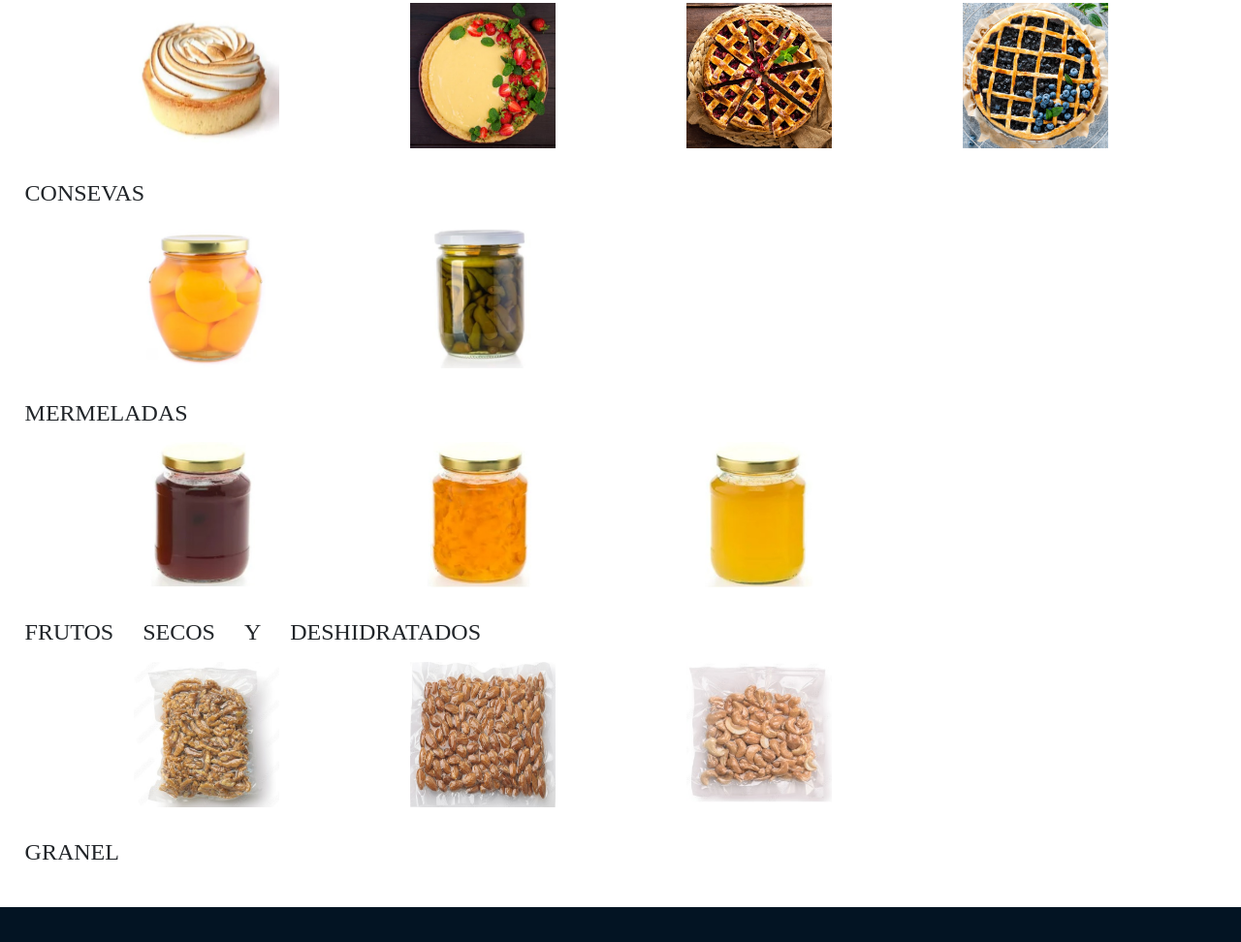
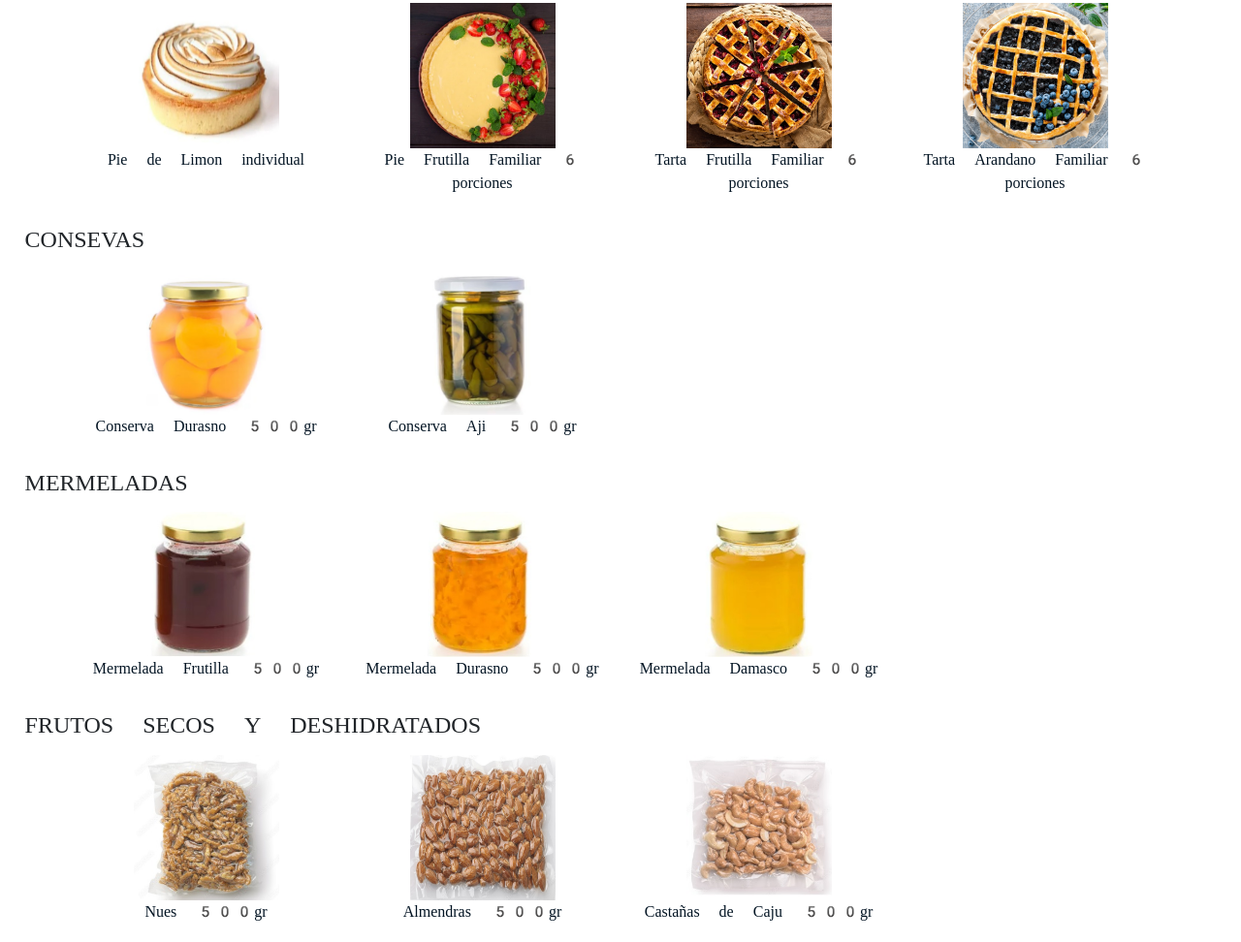
Before and after one commit to Inmarcesible/Curso38000-PaolaContreras, a plain HTML site: page pag/productos.html in a window 1280 px wide. Shown: the part 186-1158 px from the top of the page at 97% size. Drawn offline with nearby package versions, Linux system fonts and the light colour scheme.

```diff
--- a/pag/productos.html
+++ b/pag/productos.html
@@ -42,19 +42,19 @@
                 <div class="row">
                     <div class="col-12 col-sm-6 col-md-4 col-xl-3">
                         <img src="../img/pie.jpg" alt="pielimon" class="producto">
-                        <div><p></p></div>
+                        <div><p class="detalleprod">Pie de Limon individual</p></div>
                     </div>
                     <div class="col-12 col-sm-6 col-md-4 col-xl-3">
                         <img src="../img/piefrutilla.jpg" alt="piefrutilla" class="producto">
-                        <div><p></p></div>
+                        <div><p class="detalleprod">Pie Frutilla Familiar 6 porciones</p></div>
                     </div>
                     <div class="col-12 col-sm-6 col-md-4 col-xl-3">
                         <img src="../img/tarta.jpg" alt="tartafrutilla" class="producto">
-                        <div><p></p></div>
+                        <div><p class="detalleprod">Tarta Frutilla Familiar 6 porciones</p></div>
                     </div>
                     <div class="col-12 col-sm-6 col-md-4 col-xl-3">
                         <img src="../img/tartaarandano.png" alt="tartaarandano" class="producto">
-                        <div><p></p></div>
+                        <div><p class="detalleprod">Tarta Arandano Familiar 6 porciones</p></div>
                     </div>
                 </div>
             </div>
@@ -65,11 +65,11 @@
                 <div class="row">
                     <div class="col-12 col-sm-6 col-md-4 col-xl-3">
                         <img src="../img/conservadurasno.jpg" alt="conservadurasno" class="producto">
-                        <div><p></p></div>
+                        <div><p class="detalleprod">Conserva Durasno 500gr</p></div>
                     </div>
                     <div class="col-12 col-sm-6 col-md-4 col-xl-3">
                         <img src="../img/conservaaji.jpg" alt="conservaaji" class="producto">
-                        <div><p></p></div>
+                        <div><p class="detalleprod">Conserva Aji 500gr</p></div>
                     </div>
                 </div>
             </div>
@@ -80,15 +80,15 @@
                 <div class="row">
                     <div class="col-12 col-sm-6 col-md-4 col-xl-3">
                         <img src="../img/m1.jpg" alt="mermeladafrutilla" class="producto">
-                        <div><p></p></div>
+                        <div><p class="detalleprod">Mermelada Frutilla 500gr</p></div>
                     </div>
                     <div class="col-12 col-sm-6 col-md-4 col-xl-3">
                         <img src="../img/m2.jpg" alt="mermeladadurasno" class="producto">
-                        <div><p></p></div>
+                        <div><p class="detalleprod">Mermelada Durasno 500gr</p></div>
                     </div>
                     <div class="col-12 col-sm-6 col-md-4 col-xl-3">
                         <img src="../img/m3.jpg" alt="mermeladadamasco" class="producto">
-                        <div><p></p></div>
+                        <div><p class="detalleprod">Mermelada Damasco 500gr</p></div>
                     </div>
                 </div>
             </div>
@@ -99,15 +99,15 @@
                 <div class="row">
                     <div class="col-12 col-sm-6 col-md-4 col-xl-3">
                         <img src="../img/pnues.jpg" alt="nues" class="producto">
-                        <div><p></p></div>
+                        <div><p class="detalleprod">Nues 500gr</p></div>
                     </div>
                     <div class="col-12 col-sm-6 col-md-4 col-xl-3">
                         <img src="../img/palmendra.jpg" alt="almendra" class="producto">
-                        <div><p></p></div>
+                        <div><p class="detalleprod">Almendras 500gr</p></div>
                     </div>
                     <div class="col-12 col-sm-6 col-md-4 col-xl-3">
                         <img src="../img/castañadecaju.jpg" alt="caju" class="producto">
-                        <div><p></p></div>
+                        <div><p class="detalleprod">Castañas de Caju 500gr</p></div>
                     </div>
                 </div>
             </div>
--- a/sass/_body.scss
+++ b/sass/_body.scss
@@ -27,6 +27,15 @@
     @include icons(150px);
 }
 
+.contacto {
+    height: 40px;
+}
+
+.detalleprod {
+    text-align: center;
+    color: #031423;
+}
+
 .hrefseccion {
     color: black;
     text-decoration: none;
@@ -54,6 +63,14 @@
             }
         }
     }
+}
+
+.instagram {
+    color: darkmagenta;
+}
+
+.whatzaap {
+    color: #00bb2d;
 }
 
 //pag/empresas.html
```
Also changed, not shown: pag/regalos.html (+22 -5 lines), sass/styles.css, 1 other file.
